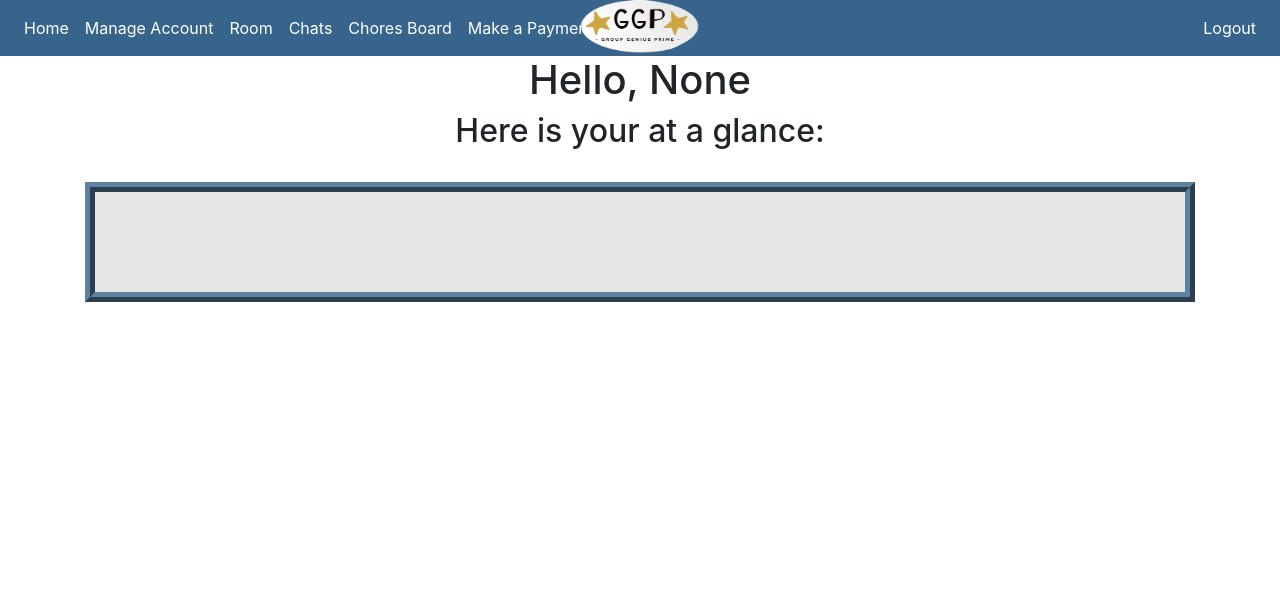
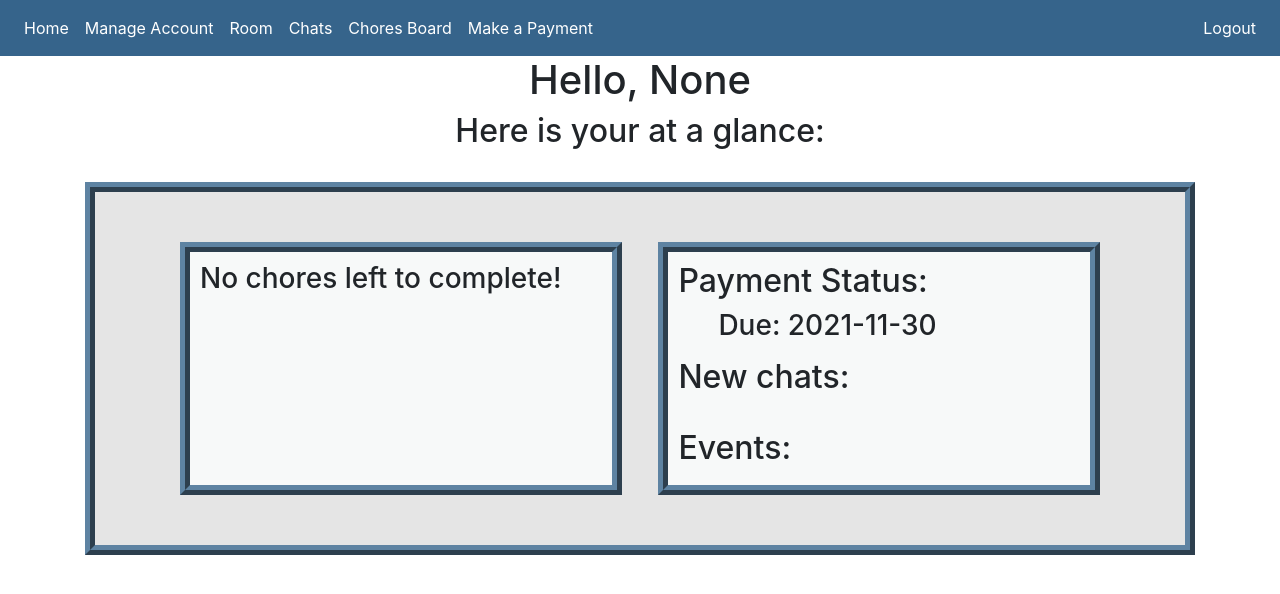
Before and after one commit to Nathanlenk/GroupGeniusPrime, a Flask app: page / in a window 1280 px wide. Shown: the top 594 px of the page. Run offline with Flask 2, Linux system fonts and the light colour scheme; the visitor is signed in with stand-in values (Sample User, id 1); data comes from the database, SQL or seed files in the repository; data that the repository does not hold is empty; some libraries are stand-ins or nearby versions.

Commit message:
Design changes
Deleted the logo. I think it just looked bad.

Added a few things to the homepage.

```diff
--- a/website/templates/base.html
+++ b/website/templates/base.html
@@ -46,11 +46,6 @@
             </button>
             <div class="collapse navbar-collapse" id="navbar">
               <div class="navbar-nav">
-                  <div class ="navbar-nav-centered">
-                    <a class="navbar-brand" href="/">
-                      <img src="/static/icon.png" width ="120" height="60" alt="">
-                     </a>
-                  </div>
                 {% if user.is_authenticated %}
                 <a style="color: #ffffff" class ="nav-item nav-link" id="home" href="/">Home</a>
                 <a style="color: #ffffff" class="nav-item nav-link" id="manageaccount" href="/manage-account">Manage Account</a>
--- a/website/templates/home.html
+++ b/website/templates/home.html
@@ -1,14 +1,58 @@
 {% extends "base.html" %}{% block title %}Home{% endblock %}
 
 {% block content %}
+<head>
+    <style>
+    .anotherDiv{
+        width: 48%;
+        border: 10px ridge;
+        border-color: #5E83A2;
+        background-color: #f7f9f9;
+        padding: 10px 1px 10px 10px;
+    }
+    </style>
+</head>
+
+
 <h1 align="center"> Hello, {{ user.firstName }} {{ user.lastname[0] }} </h1>
 <h2 align="center"> Here is your at a glance:</h2>
 <br>
 
 <div class = "myDiv">
-    {% for i in range(0,len) %}
-    {{ user.chores[i].choreName }}
-    {% endfor %}
+    <div class = row>
+        <div class = anotherDiv>
+            {% if user.chores %}
+            <h2>Chores left to do:</h2>
+                {% for i in range(0,len) %}
+                    {% if user.chores[i].status == False %}
+                        <h3> - {{ user.chores[i].choreName }}
+                            <br>
+                            <p style="text-indent:40px">Due: {{ user.chores[i].due_date }}</p></h3>
+                        {% if i != len-1 %}
+                            <br>
+                        {% endif %}
+                    {% endif %}
+                {% endfor %}
+            {% else %}
+                <h3>No chores left to complete!</h3>
+            {% endif %}
+        </div>
+        <div class="col"></div>
+
+        <div class = anotherDiv>
+            <h2> Payment Status:</h2>
+            {% if user.payment == True%}
+            <h3> <p style="text-indent:40px">Complete</p> </h3>
+            {% else %}
+                <h3> <p style="text-indent:40px">Due: {{user.paymentDate}}</p> </h3>
+            {% endif %}
+            <h2> New chats:</h2>
+            <br>
+            <h2> Events:</h2>
+        </div>
+    </div>
+
+
 
 </div>
 
```
Also changed, not shown: website/templates/make_payment.html (+13 -3 lines).
